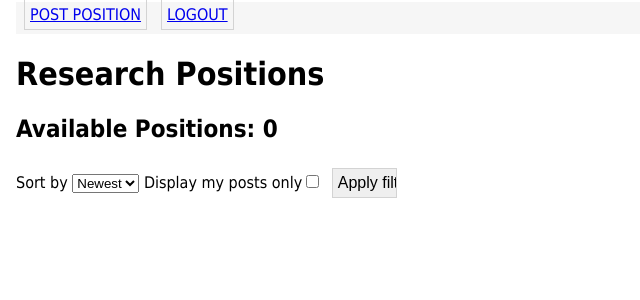
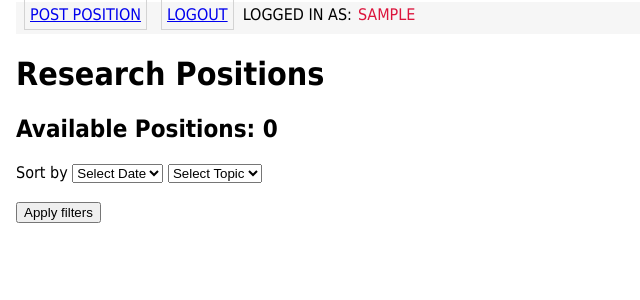
Before and after one commit to DylanTarlyn/ResearchOutreach, a Flask app: page /home in a window 1280 px wide. Shown: the top 300 px of the page, without its empty margins (0-640 px from the left). Run offline with Flask 2, Linux system fonts and the light colour scheme; the visitor is signed in with stand-in values (Sample User, id 1); data comes from the database, SQL or seed files in the repository; both versions use the stored data as it was after the commit; data that the repository does not hold is empty; some libraries are stand-ins or nearby versions.

Commit message:
Seperated sort forms into data and research topic, revised nav-bar to show current user, implemented sorting for date and research topics

```diff
--- a/app/Controller/forms.py
+++ b/app/Controller/forms.py
@@ -33,9 +33,12 @@ class EditForm(FlaskForm):
     email =  StringField('Email', validators=[DataRequired(), Email()])
     password = PasswordField('Password', validators=[DataRequired()])
     password2 = PasswordField('Repeat Password', validators=[DataRequired(), EqualTo('password')])
-    sumbit = SubmitField('Submit')
+    submit = SubmitField('Submit')
 
-class SortForm(FlaskForm):
-    choices=SelectField(choices=[('Newest'),('Oldest'),('Test1'),('Test2')])
+class sortDate(FlaskForm):
+    date=SelectField(choices=[('Select Date'),('Newest'),('Oldest')]) #Time filters
+
+class SortTopics(FlaskForm):
+    rTopics=SelectField(choices=[('Select Topic'),('Test1'),('Test2'),('Test3'),('Test4'),('Test5')])#research topic fields
     myposts=BooleanField('Display my posts only')
     submit=SubmitField('Apply filters')
--- a/app/Controller/routes.py
+++ b/app/Controller/routes.py
@@ -9,7 +9,7 @@ from flask_login import login_required, current_user
 
 from app import db
 from app.Model.models import Post, User, Research
-from app.Controller.forms import PositionForm, EditForm, SortForm
+from app.Controller.forms import PositionForm, EditForm, sortDate, SortTopics
 
 bp_routes = Blueprint('routes', __name__)
 bp_routes.template_folder = Config.TEMPLATE_FOLDER #'..\\View\\templates'
@@ -35,40 +35,61 @@ def index():
 #   feel free to use the facultyTest and studentTest html templates if you want to mess around with this
 
 
-# This route will display all of the posts
-# If the user is a student they can apply to posts
-# If the user is a faculty they can create new posts via a link in the navbar
+#Home page, displays all research positions
+#Source for sorting by tags: https://docs.sqlalchemy.org/en/14/orm/tutorial.html
 
-
-#Home page, displays all research positions
+#Issues with this: Cannot sort by two things at once, ie by oldest and by a tag. Can sort independently if either set to
+# "Select Date" or "Select Topic". If both have values, it only sorts by whichever comes last since it overwrites the
+# previously met condition. Not sure how to sort by two conditions
 @bp_routes.route('/home', methods=['GET','POST'])
 @login_required
 def home():
-    #user = current_user
-    sort=SortForm()
-    position=Post.query.order_by(sortorder())
+    user = current_user
+    dSort=sortDate()
+    rSort=SortTopics()
+    position=Post.query.order_by(sortdate())
     position = Post.query.order_by(Post.date1.desc())
-    if sort.validate_on_submit(): #Sorting
-        if sort.myposts.data==True: #Sorting by only their posts
+    if dSort.validate_on_submit(): #Sorting
+        if rSort.myposts.data==True: #Sorting by only their posts
             position=current_user.get_user_posts()
-            if sort.choices.data=='Date':
-                position = current_user.get_user_posts().order_by(Post.date1.desc()) #Newest
-            if sort.choices.data=='Date':
-                position = current_user.get_user_posts().order_by(Post.date1) #Oldest
-            #if sort.choices.data=='Test2':
-            #    position = current_user.get_user_posts().order_by(Post.research_field.contains('Test2')) #Sorting by tag
+            if dSort.date.data=='Newest':
+                position = current_user.get_user_posts().order_by(Post.date1.desc())
+            if dSort.date.data=='Oldest':
+                position = current_user.get_user_posts().order_by(Post.date1)
+            if rSort.rTopics.data == 'Test1':
+                position=current_user.get_user_posts().filter(Post.research_field.any(Research.field=='Test1'))
+            if rSort.rTopics.data == 'Test2':
+                position=current_user.get_user_posts().filter(Post.research_field.any(Research.field=='Test2'))
+            if rSort.rTopics.data == 'Test3':
+                position=current_user.get_user_posts().filter(Post.research_field.any(Research.field=='Test3'))
+            if rSort.rTopics.data == 'Test4':
+                position=current_user.get_user_posts().filter(Post.research_field.any(Research.field=='Test4'))
+            if rSort.rTopics.data == 'Test5':
+                position=current_user.get_user_posts().filter(Post.research_field.any(Research.field=='Test5'))
         else: #Sorting all posts
-            if sort.choices.data == 'Newest':
+            if dSort.date.data == 'Newest':
                 position = Post.query.order_by(Post.date1.desc())
-            if sort.choices.data == 'Oldest':
+            if dSort.date.data == 'Oldest':
                 position = Post.query.order_by(Post.date1)
-            #if sort.choices.data == 'Test2':
-             #   position=Post.query.filter(Post.research_field.contains('Test2'))
-    return render_template('home.html', title="Home", posts=position.all(), totalPosts=position.count(), form=sort)
+            if rSort.rTopics.data == 'Test1':
+                position=Post.query.filter(Post.research_field.any(Research.field=='Test1'))
+            if rSort.rTopics.data == 'Test2':
+                position=Post.query.filter(Post.research_field.any(Research.field=='Test2'))
+            if rSort.rTopics.data == 'Test3':
+                position=Post.query.filter(Post.research_field.any(Research.field=='Test3'))
+            if rSort.rTopics.data == 'Test4':
+                position=Post.query.filter(Post.research_field.any(Research.field=='Test4'))
+            if rSort.rTopics.data == 'Test5':
+                position=Post.query.filter(Post.research_field.any(Research.field=='Test5'))
+    return render_template('home.html', title="Home", posts=position.all(), totalPosts=position.count(), dform=dSort, rform=rSort, user=user)
 
-def sortorder():
-    sort=SortForm()
-    return sort.choices.data
+def sortdate():
+    sort=sortDate()
+    return sort.date.data
+
+def sorttopic():
+    sort=SortTopics()
+    return sort.rTopics.data
 
 
 #IMPORTANT
--- a/app/Model/models.py
+++ b/app/Model/models.py
@@ -62,15 +62,15 @@ class User(UserMixin, db.Model):
 
 class Student(UserMixin, db.Model):
     id = db.Column(db.Integer, primary_key=True)
-    student_firstname =  db.Column(db.String(64), unique=True, index=True)
-    student_lastname =  db.Column(db.String(64), unique=True, index=True)
-    student_GPA = db.Column(db.Float(10),unique=True, index=True)
-    student_phone =  db.Column(db.Integer(), unique=True, index=True)
-    student_major =  db.Column(db.String(30), unique=True, index=True)
-    student_graduation = db.Column(db.String(100), unique=True, index=True)
-    student_researchtopic = db.Column(db.String(100), unique=True, index=True)
-    student_programminglangauge = db.Column(db.String(50), unique=True, index=True)
-    student_experience = db.Column(db.String(64), unique=True, index=True)
+    student_firstname =  db.Column(db.String(64))
+    student_lastname =  db.Column(db.String(64))
+    student_GPA = db.Column(db.Float(10))
+    student_phone =  db.Column(db.Integer())
+    student_major =  db.Column(db.String(30))
+    student_graduation = db.Column(db.String(100))
+    student_researchtopic = db.Column(db.String(100))
+    student_programminglangauge = db.Column(db.String(50))
+    student_experience = db.Column(db.String(64))
 
     def __repr__(self):
         return '<User ({},{},{},{},{},{},{},{},{},{})', format(self.id,self.student_firstname,self.student_lastname,self.student_GPA,self.stduent_phone,
@@ -78,10 +78,10 @@ class Student(UserMixin, db.Model):
 
 class Faculty(UserMixin, db.Model):
     id = db.Column(db.Integer, primary_key=True)
-    faculty_firstname =  db.Column(db.String(64), unique=True, index=True)
-    faculty_lastname =  db.Column(db.String(64), unique=True, index=True)
-    faculty_ID = db.Column(db.Integer(), unique=True, index=True)
-    faculty_phone = db.Column(db.Integer(), unique=True, index=True)
+    faculty_firstname =  db.Column(db.String(64))
+    faculty_lastname =  db.Column(db.String(64))
+    faculty_ID = db.Column(db.Integer())
+    faculty_phone = db.Column(db.Integer())
 
     def __repr__(self):
         return '<User ({},{},{},{},{})', format(self.id,self.faculty_firstname,self.faculty_lastname,self.faculty_ID,self.faculty_phone)
--- a/app/View/templates/base.html
+++ b/app/View/templates/base.html
@@ -19,6 +19,8 @@
                 <td><a href="{{url_for('auth.logout')}}" class = "button"> Logout </a></td>
                 {% endif %}
                 <!-- Links for nav bar go here-->
+
+                <td> Logged in as:<span class="useritem">{{current_user.username}} </span> </td>
             </tr>
         </table>
         </div>
--- a/app/View/templates/home.html
+++ b/app/View/templates/home.html
@@ -7,9 +7,15 @@
 
     {% block sort %}
     <form action="" method = "post">
-      {{ form.hidden_tag() }}
+      {{ dform.hidden_tag() }}
         <div class='formselect'>
-          <div>Sort by {{ form.choices }} {{form.myposts.label}}{{form.myposts}} {{ form.submit (class="button") }}</div>
+          <div>Sort by {{ dform.date }}
+            {{rform.rTopics}}
+            <br><br>
+            {% if user.usertype == 'faculty' %} <!-- Only displays "my posts" for faculty members-->
+            {{rform.myposts.label}}{{rform.myposts}}
+            {% endif %}
+             {{ rform.submit }}</div>
         </div>
     </form>
   {% endblock %}
--- a/app/View/templates/setup.html
+++ b/app/View/templates/setup.html
@@ -16,6 +16,7 @@
         <div>
 
         {{form.firstname.label}} {{form.firstname}}
+        <br>{{form.submit}}
 
         </div>
 
```
Also changed, not shown: research.db.
